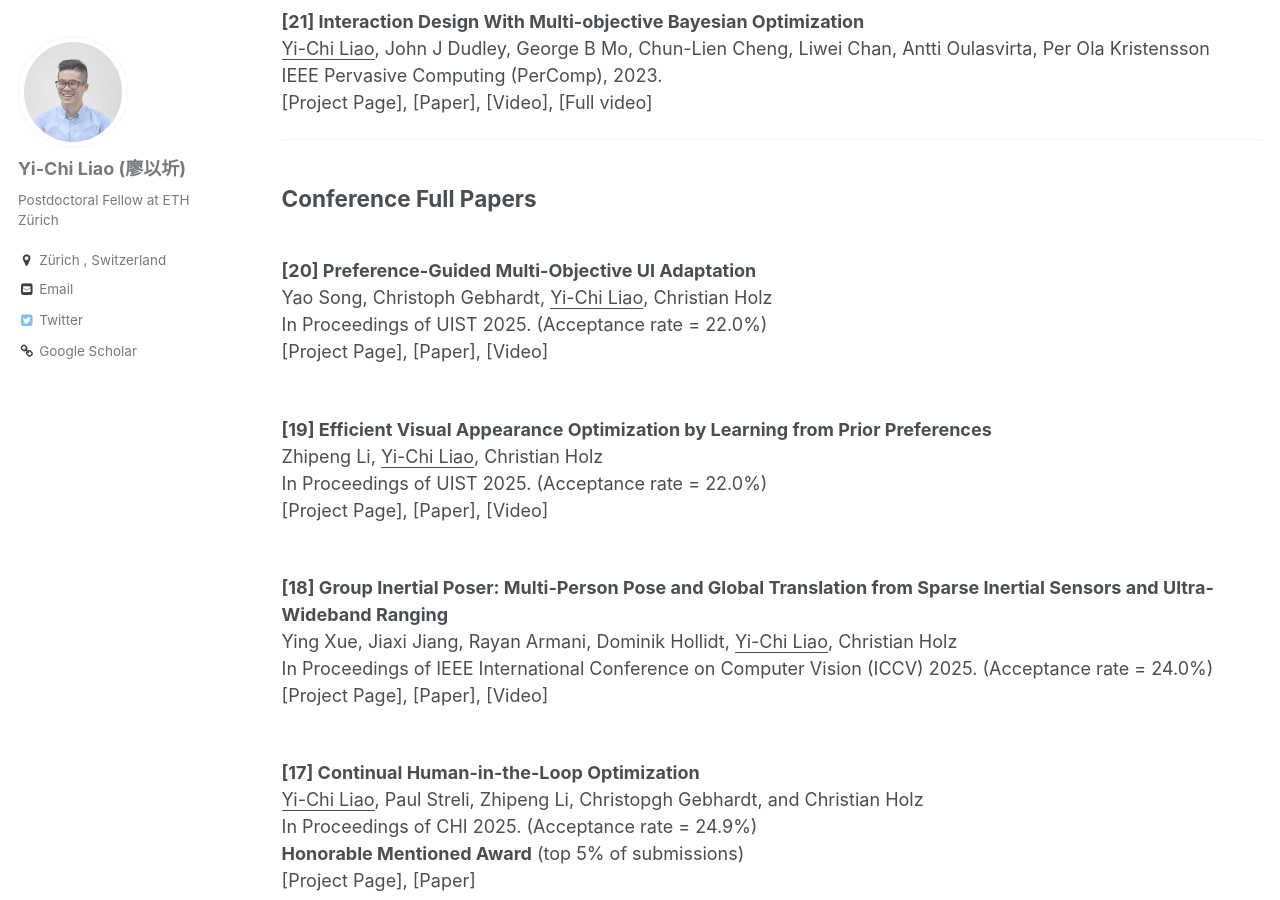
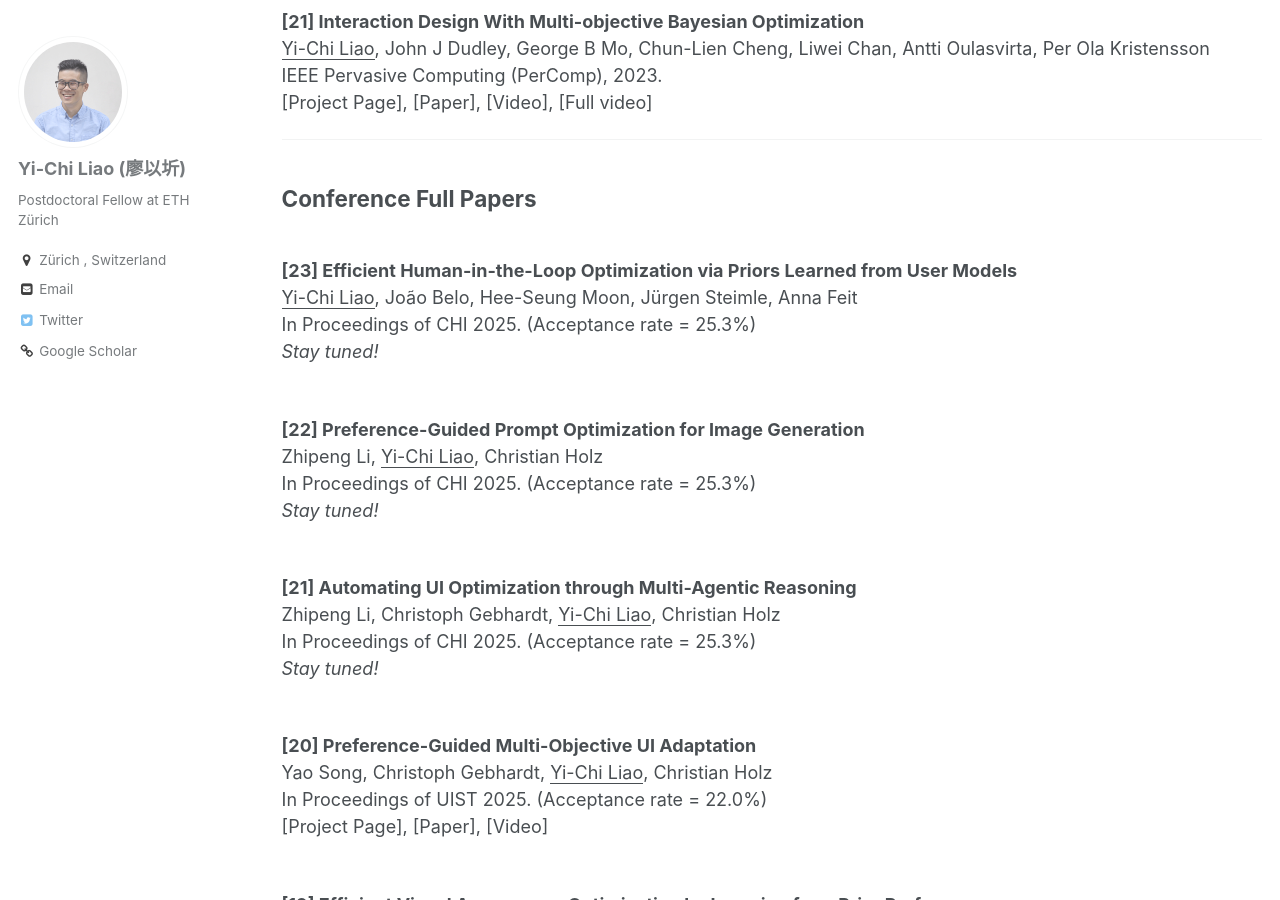
Before and after one commit to yichiliao/yichiliao.github.io, a Jekyll site: the page built from _pages/publications.md, in a window 1280 px wide and 900 px high, scrolled down 572 px. Built offline with Jekyll 4.4.1, drawn with Linux system fonts in a browser that asks for light colours.

Commit message:
updating papers

```diff
--- a/_pages/publications.md
+++ b/_pages/publications.md
@@ -28,6 +28,25 @@ IEEE Pervasive Computing (PerComp), 2023. <br>
 ---
 
 ## Conference Full Papers
+<br>
+**[23] Efficient Human-in-the-Loop Optimization via Priors Learned from User Models**<br>
+<u>Yi-Chi Liao</u>, João Belo, Hee-Seung Moon, Jürgen Steimle, Anna Feit<br>
+In Proceedings of CHI 2025. (Acceptance rate = 25.3%) <br>
+*Stay tuned!*
+
+<br>
+**[22] Preference-Guided Prompt Optimization for Image Generation**<br>
+Zhipeng Li, <u>Yi-Chi Liao</u>, Christian Holz<br>
+In Proceedings of CHI 2025. (Acceptance rate = 25.3%) <br>
+*Stay tuned!*
+
+
+<br>
+**[21] Automating UI Optimization through Multi-Agentic Reasoning**<br>
+Zhipeng Li, Christoph Gebhardt, <u>Yi-Chi Liao</u>, Christian Holz<br>
+In Proceedings of CHI 2025. (Acceptance rate = 25.3%) <br>
+*Stay tuned!*
+
 
 <br>
 **[20] Preference-Guided Multi-Objective UI Adaptation**<br>
```
Also changed, not shown: _pages/about.md (+4 -0 lines).
